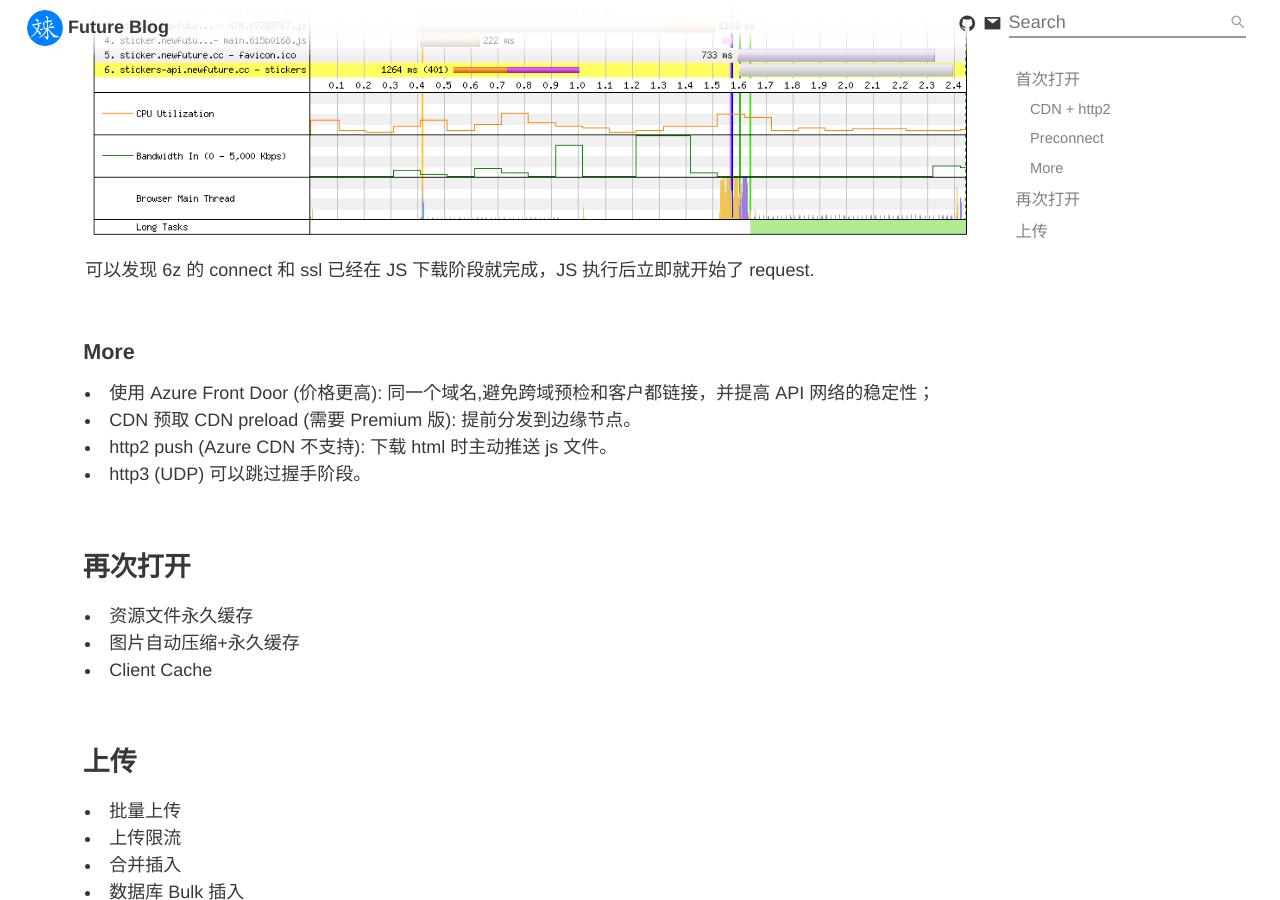
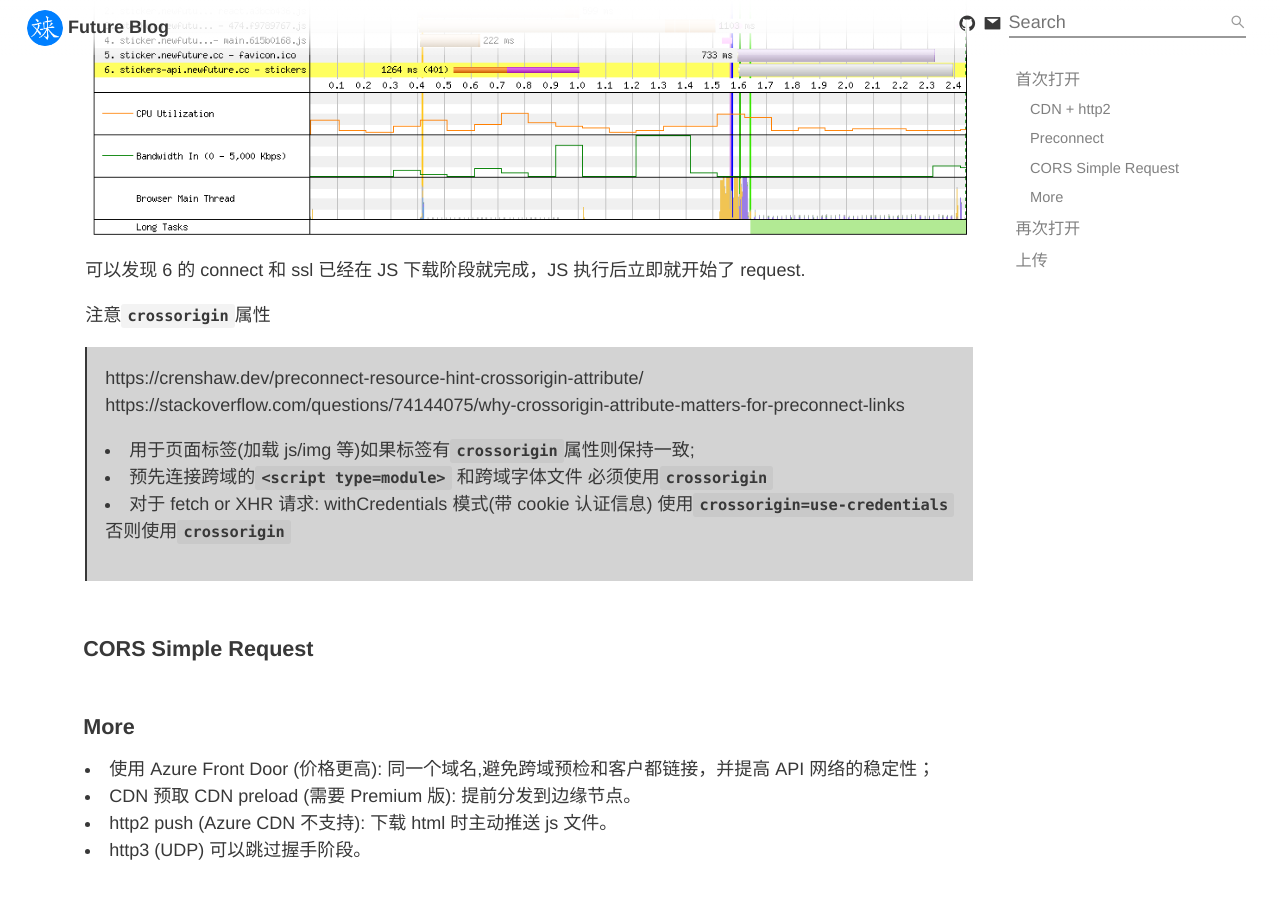
Before and after one commit to NewFuture/blog, a Jekyll site: the page built from _posts/2022-11-18-my-stickers-config-app-with-api-optimization.md, in a window 1280 px wide and 900 px high, scrolled down 2407 px. Built offline with Jekyll 4.4.1, drawn with Linux system fonts in a browser that asks for light colours.

Commit message:
pre connect

````diff
--- a/_posts/2022-11-18-my-stickers-config-app-with-api-optimization.md
+++ b/_posts/2022-11-18-my-stickers-config-app-with-api-optimization.md
@@ -43,7 +43,7 @@ tags:
 
 第一次打开这个 APP，这个 URL 从来没有发送过，请求的情况下，这些准备阶段很可能会耗时比较长(X00ms 到 1s,极端情况下会更长.)
 
-`preconnect` 可以在下载 JS 的同时取提前建立连接
+[`preconnect`](https://developer.mozilla.org/en-US/docs/Web/HTML/Link_types/preconnect) 可以在下载 JS 的同时取提前建立连接
 
 ```html
 <link rel="preconnect" href="https://stickers-test-server.azurewebsites.net" crossorigin />
@@ -51,7 +51,18 @@ tags:
 
 ![preconnect](/assets/img/my-stickers-config-app-with-api-optimization/waterfall-preconnect.png)
 
-可以发现 6z 的 connect 和 ssl 已经在 JS 下载阶段就完成，JS 执行后立即就开始了 request.
+可以发现 6 的 connect 和 ssl 已经在 JS 下载阶段就完成，JS 执行后立即就开始了 request.
+
+注意`crossorigin`属性
+
+> https://crenshaw.dev/preconnect-resource-hint-crossorigin-attribute/
+> https://stackoverflow.com/questions/74144075/why-crossorigin-attribute-matters-for-preconnect-links
+>
+> *  用于页面标签(加载 js/img 等)如果标签有`crossorigin`属性则保持一致;
+> *  预先连接跨域的`<script type=module>` 和跨域字体文件 必须使用`crossorigin`
+> *  对于 fetch or XHR 请求: withCredentials 模式(带 cookie 认证信息) 使用`crossorigin=use-credentials` 否则使用`crossorigin`
+
+### CORS Simple Request
 
 ### More
 
````
Also changed, not shown: _posts/2022-11-25-my-stickers-static-website-optimization.md (added, +17 -0 lines).
